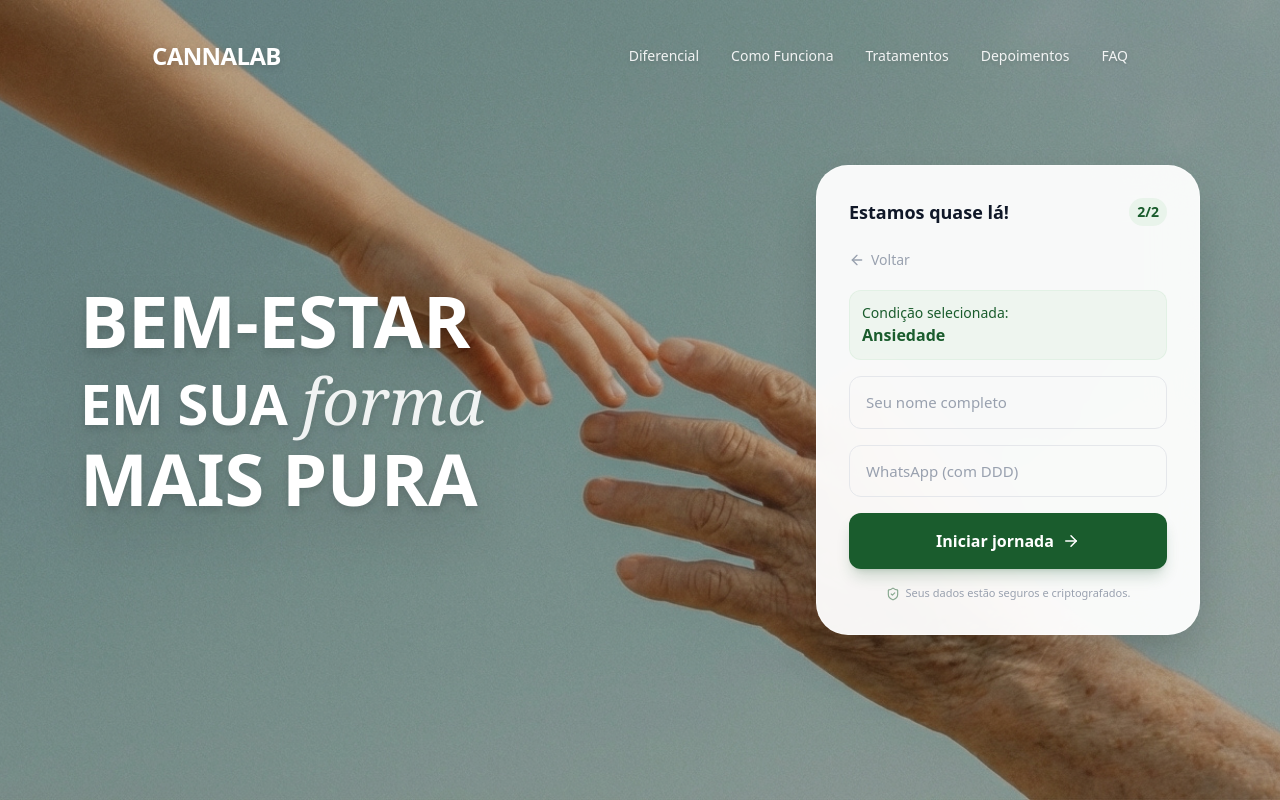
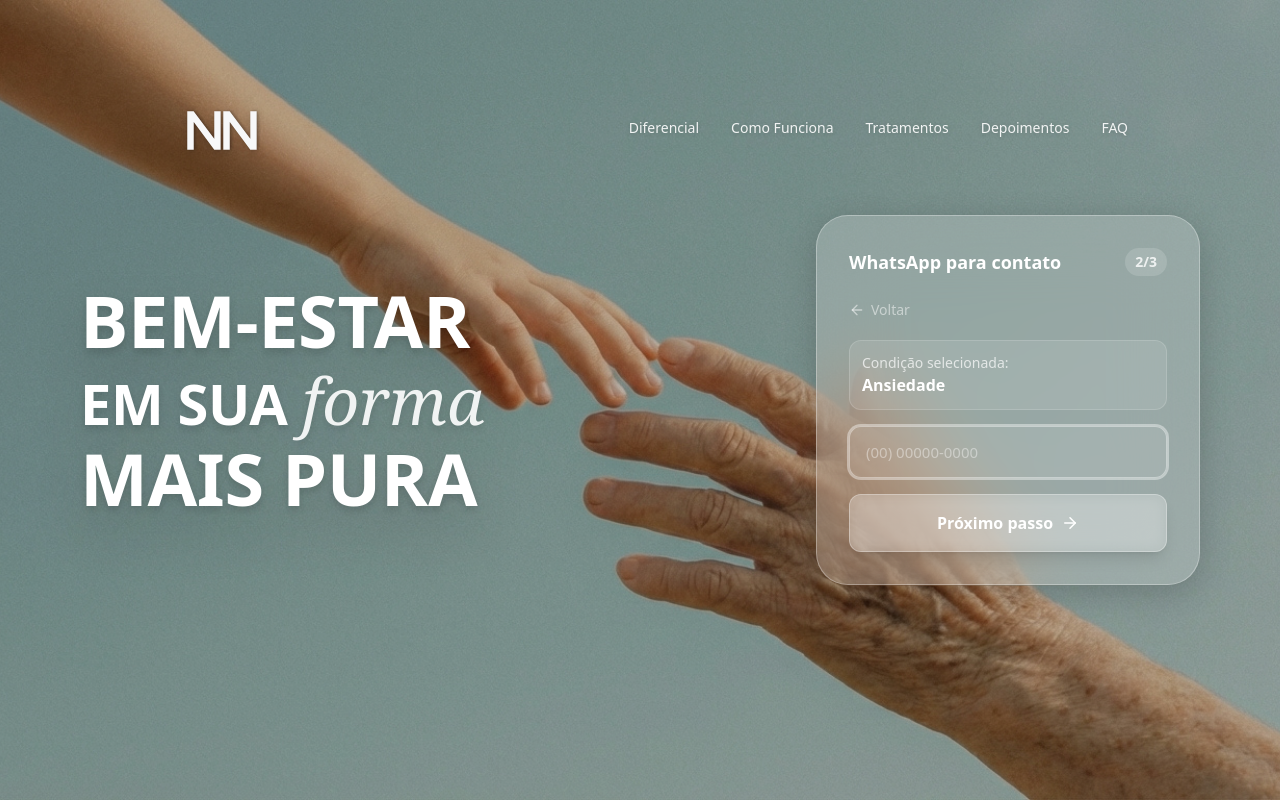
Before and after one commit to pplacerda07/cnnlab, a Next.js app: page / in a window 1280 px wide. Both pictures are taken after a click on the button "Ansiedade". Shown: the top 800 px of the page. Built offline with nearby package versions, Linux system fonts and the light colour scheme; a web font is replaced by a local one.

Commit message:
ajustes de cor | forms

```diff
--- a/src/components/Depoimentos.tsx
+++ b/src/components/Depoimentos.tsx
@@ -117,7 +117,7 @@ export default function Depoimentos() {
                         {/* Card verde escuro — social proof */}
                         <div
                             className="rounded-3xl p-7 flex flex-col justify-between"
-                            style={{ backgroundColor: '#1a3a1a', minHeight: '260px' }}
+                            style={{ backgroundColor: '#00642e', minHeight: '260px' }}
                         >
                             {/* Avatares + contagem */}
                             <div className="flex items-center gap-3 bg-white rounded-full px-4 py-2 w-fit shadow-sm">
--- a/src/components/Footer.tsx
+++ b/src/components/Footer.tsx
@@ -1,4 +1,5 @@
 import Link from 'next/link';
+import Image from 'next/image';
 
 export default function Footer() {
     return (
@@ -9,7 +10,14 @@ export default function Footer() {
 
                     <div className="md:col-span-2">
                         <Link href="/" className="inline-block mb-4">
-                            <span className="font-bold text-2xl text-brand-dark tracking-tight">CANNALAB</span>
+                            <Image
+                                src="/new_logo_nn.svg"
+                                alt="CannaLab Logo"
+                                width={120}
+                                height={35}
+                                className="brightness-0 saturate-100" // To make it match the dark background or adjust if needed
+                                // Removed brightness filter if logo is already correct color
+                            />
                         </Link>
                         <p className="text-gray-500 text-sm leading-relaxed max-w-sm">
                             Plataforma de facilitação de tratamento com cannabis medicinal focada em atendimento humanizado e na melhoria contínua da sua qualidade de vida.
--- a/src/components/Hero.tsx
+++ b/src/components/Hero.tsx
@@ -5,7 +5,8 @@ import { generateWhatsAppLink } from '@/lib/whatsapp';
 import { ShieldCheck, Stethoscope, FileCheck, ArrowRight, ArrowLeft } from 'lucide-react';
 
 const CONDITIONS = [
-    'Ansiedade', 'Insônia', 'Dor Crônica', 'Depressão', 'Fibromialgia', 'Outra Condição'
+    'Ansiedade', 'Insônia', 'Dor Crônica', 'Depressão',
+    'Fibromialgia', 'Epilepsia', 'TDAH', 'Outra Condição'
 ];
 
 const HERO_IMAGES = [
@@ -28,11 +29,14 @@ export default function Hero() {
         setStep(2);
     };
 
-    const handleSubmit = (e: React.FormEvent) => {
+    const handleNextStep = (e: React.FormEvent) => {
         e.preventDefault();
-        if (!formData.name || !formData.phone) return;
+        if (step === 2 && formData.phone) {
+            setStep(3);
+        } else if (step === 3 && formData.name) {
             const message = `Olá! Meu nome é ${formData.name}. Gostaria de entender como a CannaLab pode me ajudar com o tratamento para ${selectedCondition}. Meu número é ${formData.phone}.`;
             window.open(generateWhatsAppLink(message), '_blank');
+        }
     };
 
     return (
@@ -63,62 +67,52 @@ export default function Hero() {
                         </h1>
                     </div>
 
-                        {/* Right Side - Form Card */}
+                    {/* Right Side - Liquid Glass Form Card */}
                     <div className="w-full max-w-sm mx-auto lg:mx-0 lg:ml-auto flex-shrink-0">
-                            <div className="bg-white/95 backdrop-blur-xl rounded-[2rem] shadow-2xl p-6 md:p-8 border border-white/50 relative overflow-hidden">
+                        <div className="bg-white/20 backdrop-blur-2xl rounded-[2rem] shadow-[0_8px_32px_rgba(0,0,0,0.18)] p-6 md:p-8 border border-white/30 relative overflow-hidden">
 
                             {/* Form Progress */}
                             <div className="flex justify-between items-center mb-6">
-                                    <h3 className="text-lg font-bold text-gray-900 leading-tight">
-                                        {step === 1 ? 'Qual é a sua principal condição?' : 'Estamos quase lá!'}
+                                <h3 className="text-lg font-bold text-white leading-tight">
+                                    {step === 1 ? 'Qual é a sua principal condição?' :
+                                     step === 2 ? 'WhatsApp para contato' :
+                                     'Para finalizar, seu nome'}
                                 </h3>
-                                    <div className="flex gap-1 text-sm font-bold bg-brand-lightest/30 px-2 py-1 rounded-full text-brand-dark">
-                                        <span>{step}/2</span>
+                                <div className="flex gap-1 text-sm font-bold bg-white/15 px-2.5 py-1 rounded-full text-white/80">
+                                    <span>{step}/3</span>
                                 </div>
                             </div>
 
                             {/* Step 1: Condition Selection */}
                             {step === 1 && (
-                                    <div className="space-y-3 animation-fade-in">
-                                        <div className="grid grid-cols-1 sm:grid-cols-2 gap-2">
+                                <div className="space-y-3">
+                                    <div className="grid grid-cols-1 gap-2">
                                         {CONDITIONS.map((condition) => (
                                             <button
                                                 key={condition}
                                                 onClick={() => handleConditionSelect(condition)}
-                                                    className="w-full text-left py-3.5 px-4 rounded-xl border border-gray-200 hover:border-brand-dark hover:bg-brand-lightest/30 transition-all text-[15px] font-medium text-gray-700 hover:text-brand-dark flex items-center justify-between group"
+                                                className="w-full text-left py-3.5 px-4 rounded-xl border border-white/20 bg-white/10 hover:bg-white/25 hover:border-white/40 transition-all text-[15px] font-medium text-white/90 flex items-center justify-between group"
                                             >
                                                 {condition}
-                                                    <ArrowRight size={14} className="opacity-0 group-hover:opacity-100 transition-opacity text-brand-dark" />
+                                                <ArrowRight size={14} className="opacity-0 group-hover:opacity-100 transition-opacity text-white" />
                                             </button>
                                         ))}
                                     </div>
                                 </div>
                             )}
 
-                                {/* Step 2: Lead Info */}
+                            {/* Step 2: WhatsApp */}
                             {step === 2 && (
-                                    <div className="animation-fade-in">
+                                <div>
                                     <button
                                         onClick={() => setStep(1)}
-                                            className="flex items-center gap-1.5 text-sm text-gray-400 font-medium hover:text-brand-dark mb-5 transition-colors"
+                                        className="flex items-center gap-1.5 text-sm text-white/50 font-medium hover:text-white mb-5 transition-colors"
                                     >
                                         <ArrowLeft size={16} /> Voltar
                                     </button>
-                                        <form onSubmit={handleSubmit} className="space-y-4">
-                                            <div className="p-3 bg-brand-lightest/20 rounded-xl border border-brand-lighter/50 mb-4 text-sm text-brand-dark">
-                                                Condição selecionada:<br /><span className="font-bold text-base">{selectedCondition}</span>
-                                            </div>
-
-                                            <div>
-                                                <input
-                                                    type="text"
-                                                    id="name"
-                                                    required
-                                                    className="w-full px-4 py-3.5 rounded-xl border border-gray-200 focus:outline-none focus:ring-2 focus:ring-brand-dark focus:border-brand-dark transition-all text-gray-800 placeholder:text-gray-400 font-medium text-[15px]"
-                                                    placeholder="Seu nome completo"
-                                                    value={formData.name}
-                                                    onChange={(e) => setFormData({ ...formData, name: e.target.value })}
-                                                />
+                                    <form onSubmit={handleNextStep} className="space-y-4">
+                                        <div className="p-3 bg-white/10 rounded-xl border border-white/15 mb-4 text-sm text-white/70">
+                                            Condição selecionada:<br /><span className="font-bold text-base text-white">{selectedCondition}</span>
                                         </div>
 
                                         <div>
@@ -126,8 +120,9 @@ export default function Hero() {
                                                 type="tel"
                                                 id="phone"
                                                 required
-                                                    className="w-full px-4 py-3.5 rounded-xl border border-gray-200 focus:outline-none focus:ring-2 focus:ring-brand-dark focus:border-brand-dark transition-all text-gray-800 placeholder:text-gray-400 font-medium text-[15px]"
-                                                    placeholder="WhatsApp (com DDD)"
+                                                autoFocus
+                                                className="w-full px-4 py-3.5 rounded-xl border border-white/20 bg-white/10 focus:outline-none focus:ring-2 focus:ring-white/40 focus:border-white/40 transition-all text-white placeholder:text-white/40 font-medium text-[15px]"
+                                                placeholder="(00) 00000-0000"
                                                 value={formData.phone}
                                                 onChange={(e) => setFormData({ ...formData, phone: e.target.value })}
                                             />
@@ -135,12 +130,45 @@ export default function Hero() {
 
                                         <button
                                             type="submit"
-                                                className="w-full bg-brand-dark hover:bg-brand-dark/90 text-white font-semibold py-4 px-4 rounded-xl shadow-lg shadow-brand-dark/20 transition-all flex justify-center items-center gap-2 mt-2"
+                                            className="w-full bg-white/20 hover:bg-white/30 text-white font-semibold py-4 px-4 rounded-xl border border-white/30 shadow-lg transition-all flex justify-center items-center gap-2 mt-2 backdrop-blur-sm"
                                         >
-                                                Iniciar jornada <ArrowRight size={18} />
+                                            Próximo passo <ArrowRight size={18} />
                                         </button>
-                                            <p className="text-[11px] font-medium text-center text-gray-400 mt-4 flex items-center justify-center gap-1.5">
-                                                <ShieldCheck size={14} className="text-brand-dark/50" /> Seus dados estão seguros e criptografados.
+                                    </form>
+                                </div>
+                            )}
+
+                            {/* Step 3: Name + Agendar */}
+                            {step === 3 && (
+                                <div>
+                                    <button
+                                        onClick={() => setStep(2)}
+                                        className="flex items-center gap-1.5 text-sm text-white/50 font-medium hover:text-white mb-5 transition-colors"
+                                    >
+                                        <ArrowLeft size={16} /> Voltar
+                                    </button>
+                                    <form onSubmit={handleNextStep} className="space-y-4">
+                                        <div>
+                                            <input
+                                                type="text"
+                                                id="name"
+                                                required
+                                                autoFocus
+                                                className="w-full px-4 py-3.5 rounded-xl border border-white/20 bg-white/10 focus:outline-none focus:ring-2 focus:ring-white/40 focus:border-white/40 transition-all text-white placeholder:text-white/40 font-medium text-[15px]"
+                                                placeholder="Seu nome completo"
+                                                value={formData.name}
+                                                onChange={(e) => setFormData({ ...formData, name: e.target.value })}
+                                            />
+                                        </div>
+
+                                        <button
+                                            type="submit"
+                                            className="w-full bg-brand-dark hover:bg-brand-dark/90 text-white font-semibold py-4 px-4 rounded-xl shadow-lg shadow-brand-dark/30 transition-all flex justify-center items-center gap-2 mt-2"
+                                        >
+                                            Agendar Consulta <ArrowRight size={18} />
+                                        </button>
+                                        <p className="text-[11px] font-medium text-center text-white/40 mt-4 flex items-center justify-center gap-1.5">
+                                            <ShieldCheck size={14} className="text-white/30" /> Seus dados estão seguros e criptografados.
                                         </p>
                                     </form>
                                 </div>
--- a/src/components/Jornada.tsx
+++ b/src/components/Jornada.tsx
@@ -112,7 +112,7 @@ function MapRoutePath() {
                 {/* Ghost trail — faint dashed line showing the full route */}
                 <path
                     d={MAP_PATH}
-                    stroke="#1a5c2d"
+                    stroke="#00642e"
                     strokeWidth="2.5"
                     strokeDasharray="12 10"
                     strokeLinecap="round"
@@ -123,7 +123,7 @@ function MapRoutePath() {
                 {/* Animated path — draws itself on scroll */}
                 <motion.path
                     d={MAP_PATH}
-                    stroke="#1a5c2d"
+                    stroke="#00642e"
                     strokeWidth="2.5"
                     strokeDasharray="12 10"
                     strokeLinecap="round"
--- a/src/components/Navbar.tsx
+++ b/src/components/Navbar.tsx
@@ -40,7 +40,14 @@ export default function Navbar() {
                 <div className="flex items-center justify-between w-full">
                     {/* Logo */}
                     <Link href="/" className="flex flex-col">
-                        <span className="font-bold text-2xl text-white tracking-tight drop-shadow-md">CANNALAB</span>
+                        <Image
+                            src="/new_logo_nn.svg"
+                            alt="CannaLab Logo"
+                            width={140}
+                            height={40}
+                            priority
+                            className="drop-shadow-md"
+                        />
                     </Link>
 
                     {/* Desktop Navigation */}
--- a/src/components/Patologias.tsx
+++ b/src/components/Patologias.tsx
@@ -236,7 +236,7 @@ export default function Patologias() {
                                                 className="text-xs font-medium px-3 py-1 rounded-full"
                                                 style={{
                                                     backgroundColor: 'rgba(255,255,255,0.65)',
-                                                    color: '#2d5a2d',
+                                                    color: '#00642e',
                                                 }}
                                             >
                                                 {tag}
@@ -269,14 +269,14 @@ export default function Patologias() {
                                             height="32"
                                             viewBox="0 0 24 24"
                                             fill="none"
-                                            stroke="#2d5a2d"
+                                            stroke="#00642e"
                                             strokeWidth="1.5"
                                         >
                                             <rect x="3" y="3" width="18" height="18" rx="3" />
                                             <circle cx="8.5" cy="8.5" r="1.5" />
                                             <path d="M21 15l-5-5L5 21" />
                                         </svg>
-                                        <span className="text-xs uppercase tracking-widest text-[#2d5a2d]">
+                                        <span className="text-xs uppercase tracking-widest text-[#00642e]">
                                             Foto
                                         </span>
                                     </div>
```
Also changed, not shown: src/app/globals.css (+32 -9 lines), public/new_logo_nn.svg (added). Lines whose indentation alone changed are shown as unchanged.
